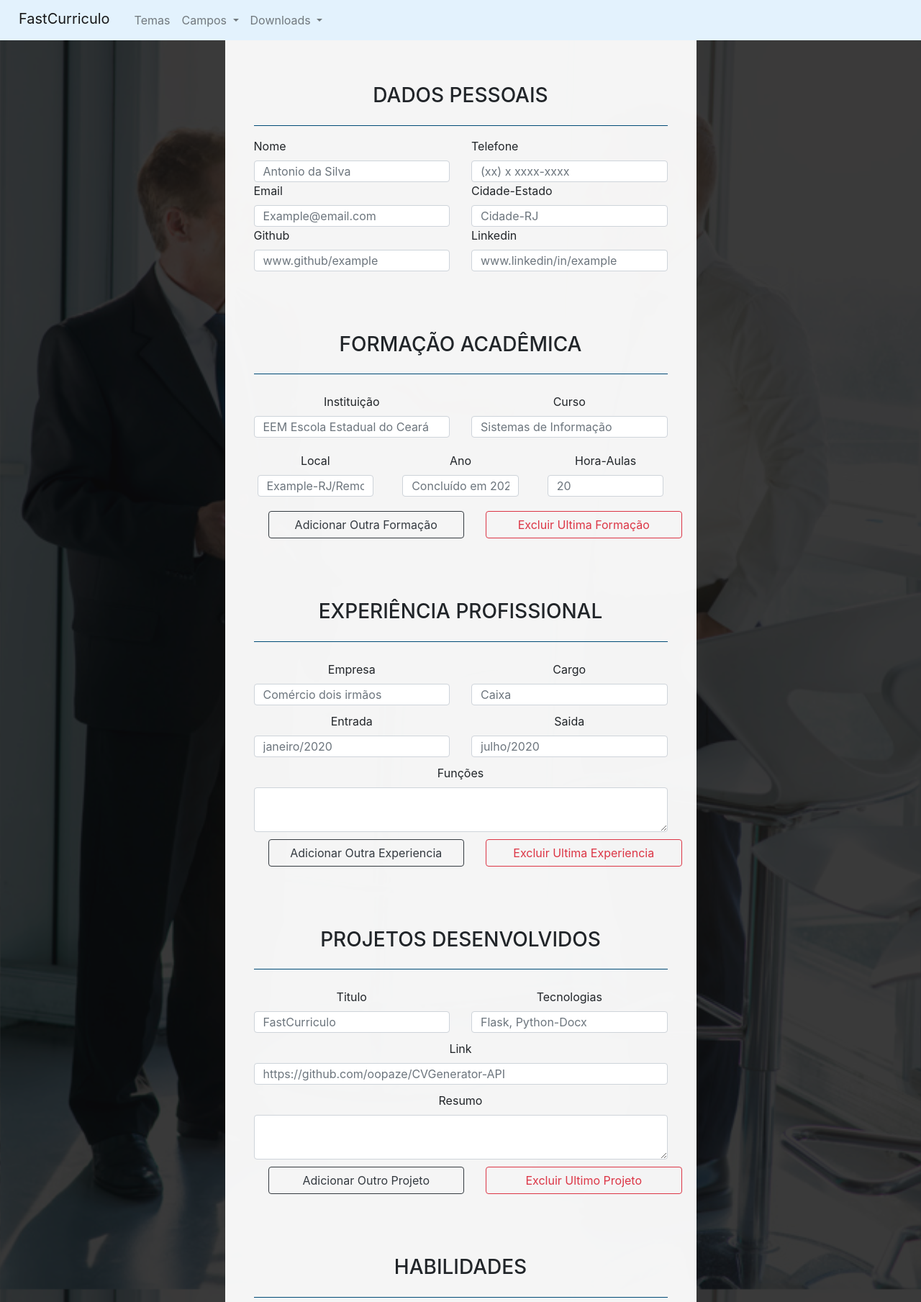
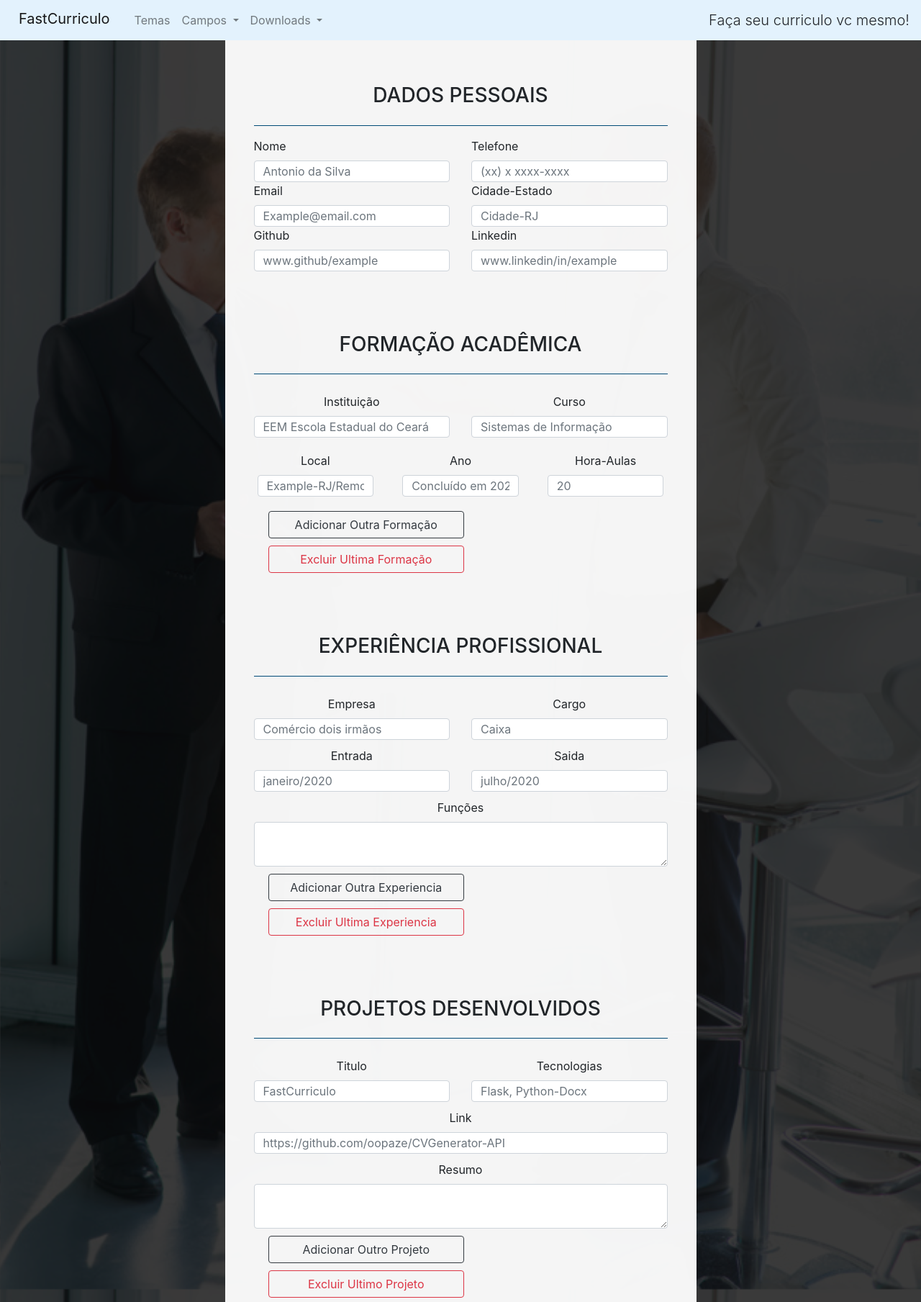
Before and after one commit to oopaze/FastCurriculo, a Flask app: page / in a window 1280 px wide. Shown: the top 1809 px of the page at 72% size. Run offline with Flask 2, Linux system fonts and the light colour scheme; some libraries are stand-ins or nearby versions.

Commit message:
Fixing Nav

```diff
--- a/app/static/css/index.css
+++ b/app/static/css/index.css
@@ -67,6 +67,7 @@ footer p{
 }
 
 .button-add{
+	flex: left;
 	padding-top: 10px;
 }
 
--- a/app/templates/index.html
+++ b/app/templates/index.html
@@ -59,9 +59,13 @@
 					          </button>
 				          </form>
 				      {% endif %}
+
 			        </div>
 			      </li>
 			    </ul>
+				  <form class="form-inline my-2 my-lg-0">
+					<p class="my-2 my-sm-0 lead meddium">Faça seu curriculo vc mesmo!</p>
+		    	  </form>
 			  </div>
 			</nav>
 		</header>
@@ -69,6 +73,7 @@
 		<div id='conteudo'>
 			<form class="conteiner"  method="POST" action="{{url_for('API.create')}}" id='Curriculo'>
 				<div class="row" data-spy='scroll' data-target='#menu' data-offset='0'>
+
 					<div id='t1' class="col-md-6 offset-md-3 col-inside" style="padding-top: 60px;">
 						<div class="conteiner">
 							<div class="row">
@@ -143,10 +148,10 @@
 									</div>
 								</div>
 								<div class="tamanho">
-									<div class="col-md-6 col-sm-12 button-add side_left">
+									<div class="col-md-6 col-sm-12 button-add">
 										<button onclick='add_formacao()' type='button' class="btn btn-form btn-outline-dark"> Adicionar Outra Formação </button>
 									</div>
-									<div class="col-md-6 col-sm-12 button-add side_left">
+									<div class="col-md-6 col-sm-12 button-add">
 										<button onclick='del_formacao()' type='button' class="btn btn-form btn-outline-danger"> Excluir Ultima Formação </button>
 									</div>
 								</div>
@@ -187,10 +192,10 @@
 									</div>
 								</div>
 								<div class="tamanho">
-									<div class="col-md-6 col-sm-12 button-add side_left">
+									<div class="col-md-6 col-sm-12 button-add">
 										<button onclick='add_experiencia()' type='button' class="btn btn-form btn-outline-dark"> Adicionar Outra Experiencia </button>
 									</div>
-									<div class="col-md-6 col-sm-12 button-add side_left">
+									<div class="col-md-6 col-sm-12 button-add">
 										<button onclick='del_experiencia()' type='button' class="btn btn-form btn-outline-danger"> Excluir Ultima Experiencia </button>
 									</div>
 								</div>
@@ -226,10 +231,10 @@
 									</div>
 								</div>
 								<div class="tamanho">
-									<div class="col-md-6 col-sm-12 button-add side_left">
+									<div class="col-md-6 col-sm-12 button-add">
 										<button type='button' onclick='add_projetos()' class="btn btn-form btn-outline-dark"> Adicionar Outro Projeto </button>
 									</div>
-									<div class="col-md-6 col-sm-12 button-add side_left">
+									<div class="col-md-6 col-sm-12 button-add">
 										<button onclick='del_projetos()' type='button' class="btn btn-form btn-outline-danger"> Excluir Ultimo Projeto </button>
 									</div>
 								</div>
@@ -258,10 +263,10 @@
 									</div>
 								</div>
 								<div class="tamanho">
-									<div class="col-md-6 col-sm-12 button-add side_left">
+									<div class="col-md-6 col-sm-12 button-add">
 										<button onclick='add_habilidades()' type='button' class="btn btn-form btn-outline-dark"> Adicionar Outra Habilidade </button>
 									</div>
-									<div class="col-md-6 col-sm-12 button-add side_left">
+									<div class="col-md-6 col-sm-12 button-add">
 										<button onclick='del_habilidades()' type='button' class="btn btn-form btn-outline-danger"> Excluir Ultima Habilidade </button>
 									</div>
 								</div>
@@ -287,10 +292,10 @@
 									</div>
 								</div>
 								<div class="tamanho">
-									<div class="col-md-6 col-sm-12 button-add side_left">
+									<div class="col-md-6 col-sm-12 button-add">
 										<button onclick='add_area()' type='button' class="btn btn-form btn-outline-dark"> Adicionar Area de Interesse </button>
 									</div>
-									<div class="col-md-6 col-sm-12 button-add side_left">
+									<div class="col-md-6 col-sm-12 button-add">
 										<button onclick='del_area()' type='button' class="btn btn-form btn-outline-danger"> Excluir Area de Interesse </button>
 									</div>
 								</div>
```
Also changed, not shown: app/__init__.py (line endings or trailing spaces).
